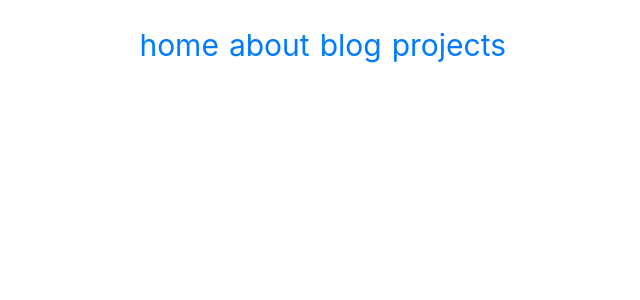
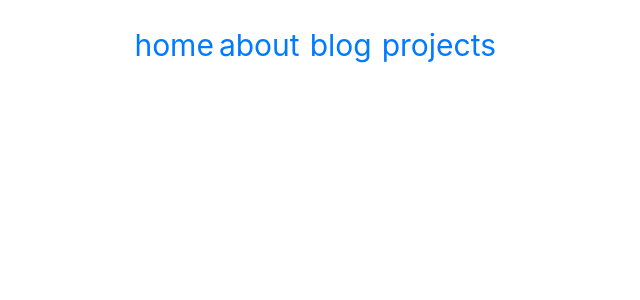
Before and after one commit to jastiglioni/website, a React (Create React App) app: page / in a window 1280 px wide. Shown: the top 300 px of the page, without its empty margins (43-683 px from the left). Built offline with nearby package versions, Linux system fonts and the light colour scheme.

Commit message:
adjusted padding

```diff
--- a/src/components/Header.jsx
+++ b/src/components/Header.jsx
@@ -9,7 +9,7 @@
 const Header = () => (
 
   <div className="main">
-    <Link style={padding} to="/home">home</Link>
+    <Link to="/home">home</Link>
     <Link style={padding} to="/about">about</Link>
     <Link style={padding} to="/blog">blog</Link>
     <Link style={padding} to="/projects">projects</Link>
```
